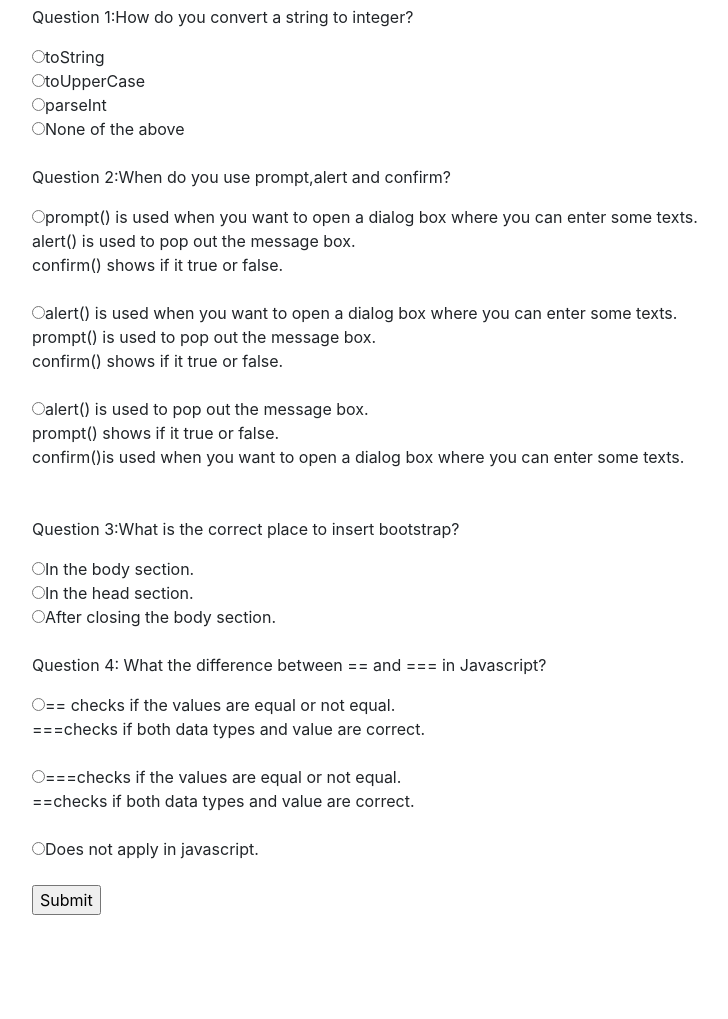
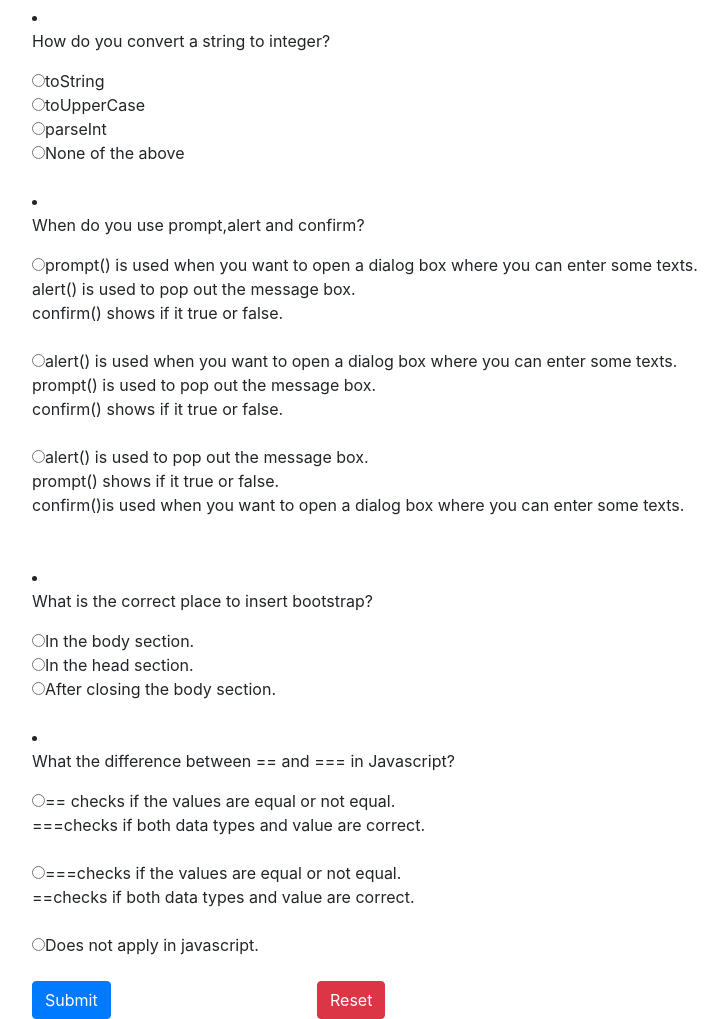
Before and after one commit to lilianwaweru/Quiz-board, a plain HTML site: page index.html in a window 1280 px wide. Shown: the part 51-1070 px from the top of the page, without its empty margins (53-781 px from the left). Before the commit the page ends 966 px from the top, so only its background shows below. Drawn offline with Linux system fonts and the light colour scheme.

Commit message:
column and row class in submit and reset button

```diff
--- a/index.html
+++ b/index.html
@@ -9,15 +9,18 @@
   <div class="container">
     <h1>Javascripts test questions</h1>
     <form id="question">
-    <p>Question 1:How do you convert a string to integer?</p>
+      <li>
+        <p>How do you convert a string to integer?</p>
         <div class="question1">
           <input type="radio" name="que1" value="0">toString<br>
           <input type="radio" name="que1" value="0">toUpperCase<br>
           <input type="radio" name="que1" value="5">parseInt<br>
           <input type="radio" name="que1" value="0">None of the above<br>
         </div>
+      </li>
       <br>
-    <p>Question 2:When do you use prompt,alert and confirm?</p>
+      <li>
+        <p>When do you use prompt,alert and confirm?</p>
         <div class="question2">
           <input type="radio" name="que2" value="15">prompt() is used when you want to open a dialog box where you can enter some texts.<br>
           alert() is used to pop out the message box.<br>
@@ -29,15 +32,19 @@
           prompt() shows if it true or false.<br>
           confirm()is used when you want to open a dialog box where you can enter some texts.<br><br>
         </div>
+      </li>
       <br>
-      <p>Question 3:What is the correct place to insert bootstrap?</p>
+      <li>
+        <p>What is the correct place to insert bootstrap?</p>
         <div class="question3">
           <input type="radio" name="que3" value="0">In the body section.<br>
           <input type="radio" name="que3" value="5">In the head section.<br>
           <input type="radio" name="que3" value="0">After closing the body section.<br>
         </div>
+      </li>
       <br>
-      <p>Question 4: What the difference between == and === in Javascript?</p>
+      <li>
+        <p> What the difference between == and === in Javascript?</p>
         <div class="question4">
           <input type="radio" name="que4" value="15">== checks if the values are equal or not equal.<br>
           ===checks if both data types and value are correct.<br><br>
@@ -45,10 +52,21 @@
           ==checks if both data types and value are correct.<br><br>
           <input type="radio" name="que4" value="0">Does not apply in javascript.
         </div>
+      </li>
       <br>
-      <input type="submit" name="submit">
+      <div class="row">
+        <div class="col-md-3">
+        <button type="submit" class="btn btn-primary">Submit</button>
+      </div>
+      <div class="col-md-3">
+        <button type="reset" class="btn btn-danger">Reset</button>
+      </div>
+    </div>
   </form>
   <div id="score"></div>
+
+
+
   <script src="js/jquery-3.3.1.js"></script>
   <script src="js/scripts.js"></script>
 </div>
```
Lines whose indentation alone changed are shown as unchanged.
